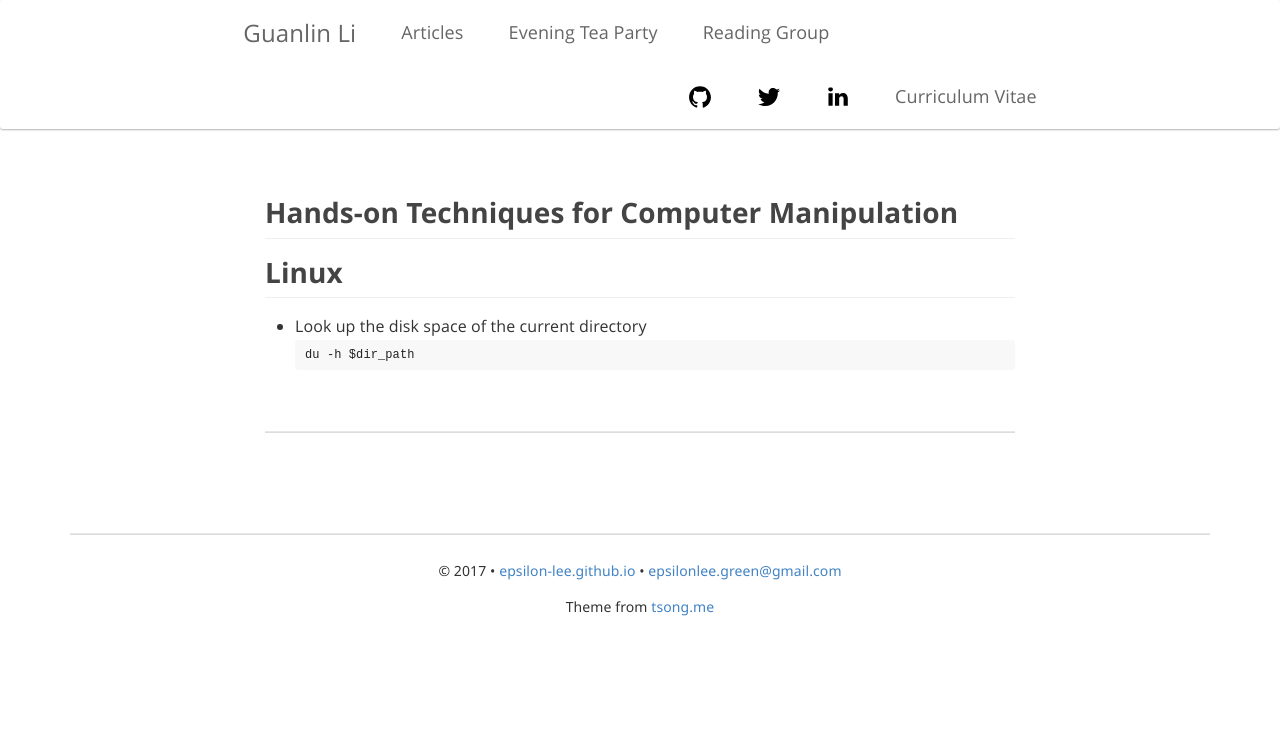
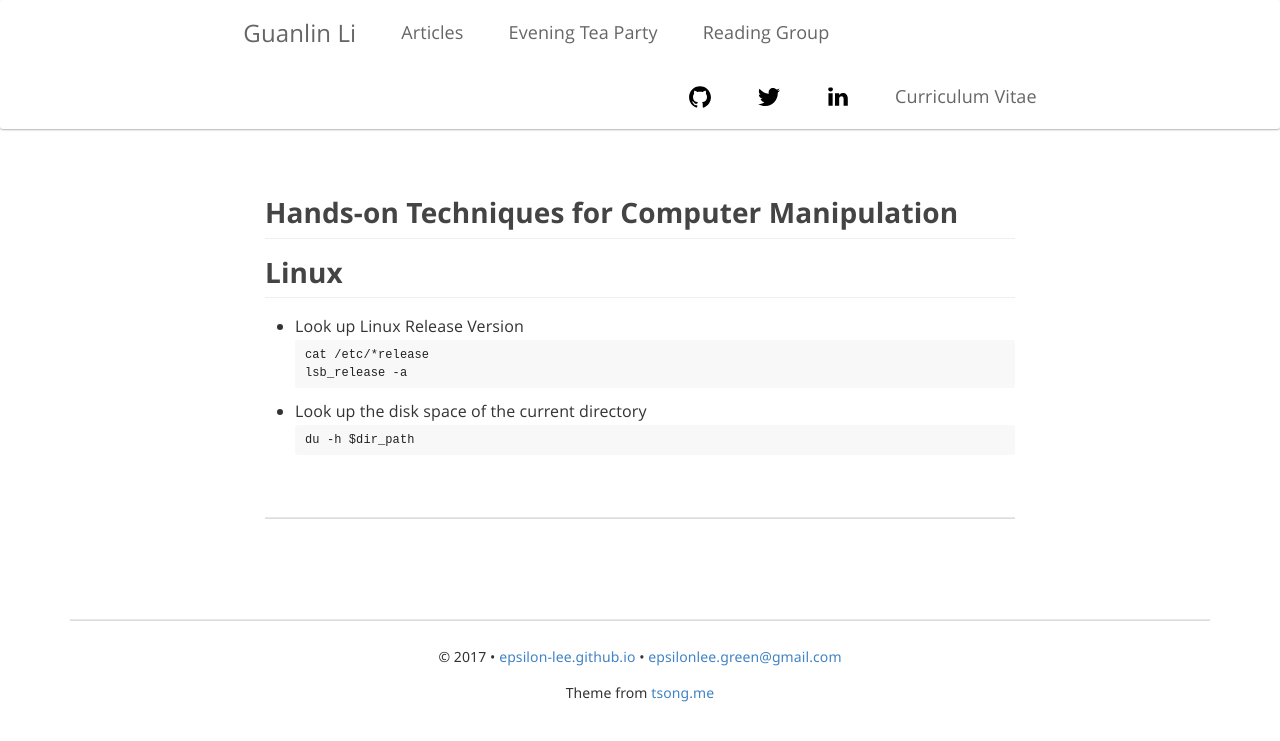
Before and after one commit to Epsilon-Lee/Epsilon-Lee.github.io, a Jekyll site: the page built from _posts/notes/2018-09-18-Hands-on-Techniques.md, in a window 1280 px wide. Shown: the top 741 px of the page. Built offline with Jekyll 4.4.1, drawn with Linux system fonts in a browser that asks for light colours; nearby versions of some CDN libraries; some web fonts are replaced; comment, search, counter and statistics services are not loaded.

Commit message:
Add unbuntu version lookup cmd

````diff
--- a/_posts/notes/2018-09-18-Hands-on-Techniques.md
+++ b/_posts/notes/2018-09-18-Hands-on-Techniques.md
@@ -7,6 +7,11 @@ tag: notes
 
 ## Linux
 
+- Look up Linux Release Version
+```
+cat /etc/*release
+lsb_release -a
+```
 - Look up the disk space of the current directory
 ```
 du -h $dir_path
````
